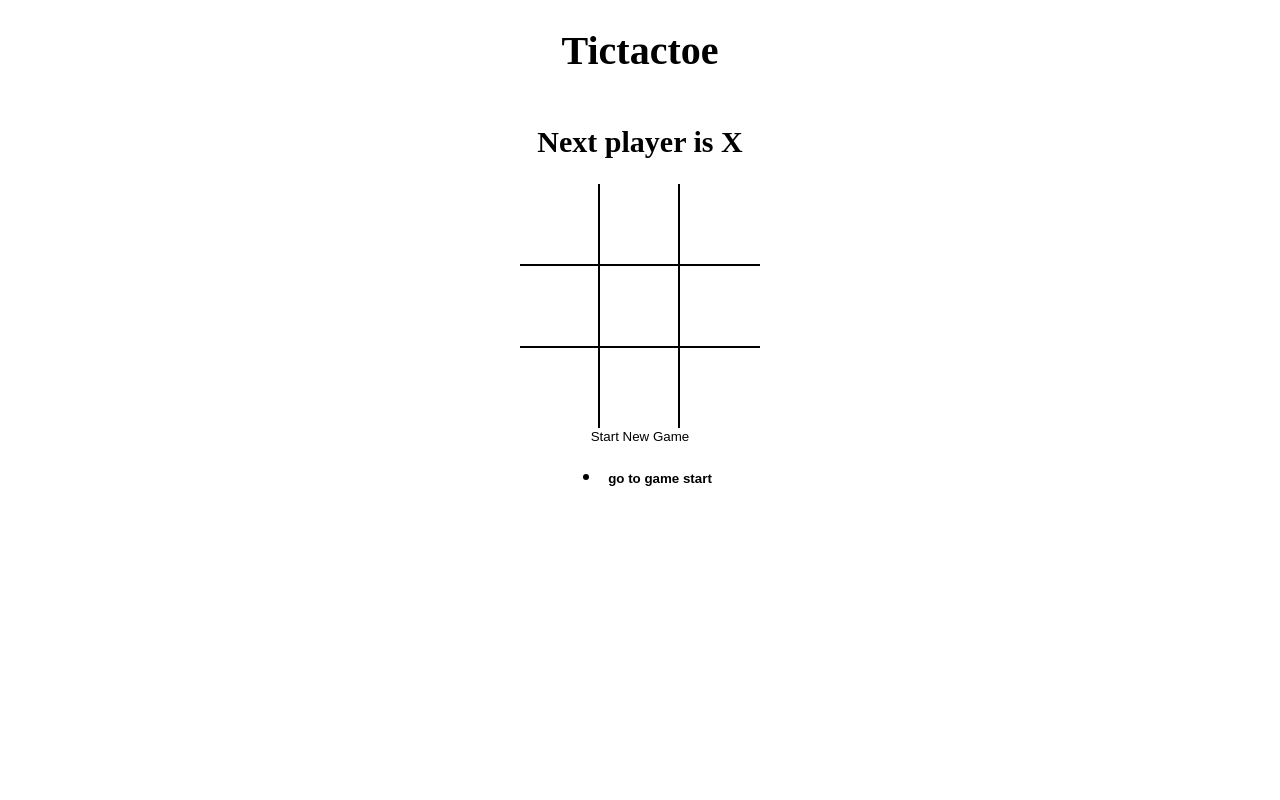
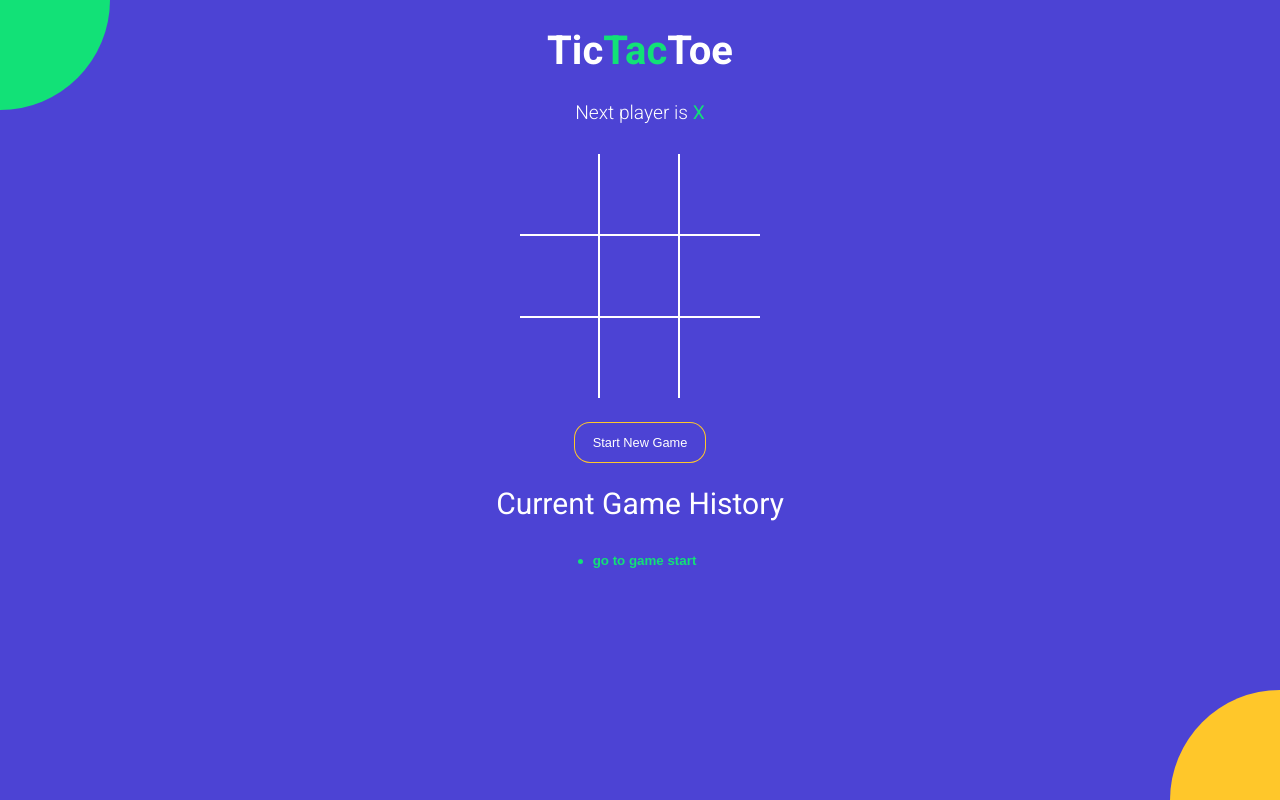
Before and after one commit to Vishwajeet570/tictactoe, a React (Vite) app: page / in a window 1280 px wide. Built offline with nearby package versions, Linux system fonts and the light colour scheme; the HTML template or start-up script is replaced by a standard one.

Commit message:
styled the entire app

```diff
--- a/index.html
+++ b/index.html
@@ -1,7 +1,14 @@
 <!DOCTYPE html>
 <html>
   <head>
-    <title>React Vite Micro App</title>
+    <meta charset="UTF-8" />
+    <meta name="viewport" content="width=device-width, initial-scale=1.0" />
+    <meta http-equiv="X-UA-Compatible" content="ie=edge" />
+    <link
+      href="https://fonts.googleapis.com/css?family=Roboto:300,400,700&display=swap"
+      rel="stylesheet"
+    />
+    <title>TIC TAC TOE</title>
   </head>
   <body>
     <div id="root"></div>
--- a/src/App.jsx
+++ b/src/App.jsx
@@ -41,17 +41,25 @@
   return (
     <div className="app">
       {/*react.fragments or div upr wale arrow me*/}
-      <h1>Tictactoe</h1>
+      <h1>
+        Tic<span className="text-green">Tac</span>Toe
+      </h1>
       <Status winner={winner} current={current} />
       <Board
         board={current.board}
         handleSquareClick={handleSquareClick}
         winningsquares={winningsquares}
       />
-      <button type="button" onClick={setNewGame}>
+      <button
+        type="button"
+        onClick={setNewGame}
+        className={`btn-reset ${winner ? 'active' : ''}`}
+      >
         Start New Game
       </button>
+      <h2 style={{ fontWeight: 'normal' }}>Current Game History</h2>
       <History history={history} moveTo={moveTo} currentMove={currentMove} />
+      <div className="bg-balls" />
     </div>
   );
 };
--- a/src/components/History.jsx
+++ b/src/components/History.jsx
@@ -2,14 +2,13 @@
 
 const History = ({ history, moveTo, currentMove }) => {
   return (
-    <ul>
+    <div className="history-wrapper">
+      <ul className="history">
         {history.map((_, move) => {
           return (
             <li key={move}>
               <button
-              style={{
-                fontWeight: move === currentMove ? 'bold' : 'normal',
-              }}
+                className={`btn-move ${move === currentMove ? 'active' : ''}`}
                 type="button"
                 onClick={() => {
                   moveTo(move);
@@ -21,6 +20,7 @@
           );
         })}
       </ul>
+    </div>
   );
 };
 
--- a/src/components/Square.jsx
+++ b/src/components/Square.jsx
@@ -8,7 +8,9 @@
   return (
     <button
       type="button"
-      className="square"
+      className={`square ${iswinningsquare ? 'winning' : ''} ${
+        value === 'X' ? 'text-green' : 'text-orange'
+      }`}
       onClick={onClick}
       style={{ fontWeight: iswinningsquare ? 'bold' : 'normal' }}
     >
--- a/src/components/Status.jsx
+++ b/src/components/Status.jsx
@@ -11,13 +11,31 @@
     /*return boolean value*/
   }
   return (
-    <h2>
-      {winner && `winner is ${winner}`}
-      {!winner &&
-        !noMovesLeft &&
-        `Next player is ${current.isXNext ? 'X' : 'O'}`}
-      {!winner && noMovesLeft && `Match Tied`}
-    </h2>
+    <div className="status-message">
+      {winner && (
+        <>
+          Winner is{''}
+          <span className={winner === 'X' ? 'text-green' : 'text-orange'}>
+            {' '}
+            {winner}
+          </span>
+        </>
+      )}
+      {!winner && !noMovesLeft && (
+        <>
+          Next player is{' '}
+          <span className={current.isXNext ? 'text-green' : 'text-orange'}>
+            {current.isXNext ? 'X' : 'O'}
+          </span>
+        </>
+      )}
+      {!winner && noMovesLeft && (
+        <>
+          <span className="text-green">X </span>and
+          <span className="text-orange"> O </span> Tied
+        </>
+      )}
+    </div>
   );
 };
 
--- a/src/components/styles/root.scss
+++ b/src/components/styles/root.scss
@@ -41,3 +41,176 @@
     }
   }
 }
+//new styles
+$green: #12e177;
+$orange: #ffc72a;
+$blue: #4c43d4;
+
+body {
+  font-family: 'Roboto', sans-serif;
+  background-color: $blue;
+  color: #fff;
+  padding: 0;
+  margin: 0;
+}
+
+button {
+  background: none;
+  border: none;
+  outline: none;
+  &:hover {
+    cursor: pointer;
+  }
+}
+
+.app {
+  font-size: 20px;
+  display: flex;
+  flex-direction: column;
+  align-items: center;
+}
+
+.text-green {
+  color: $green;
+}
+
+.text-orange {
+  color: $orange;
+}
+
+.history-wrapper {
+  width: 300px;
+  text-align: center;
+  margin-bottom: 20px;
+  .history {
+    display: inline-block;
+    padding: 0;
+    margin: 0;
+    li {
+      list-style: none;
+      text-align: left;
+      &:before {
+        content: '';
+        border-radius: 50%;
+        display: inline-block;
+        height: 5px;
+        width: 5px;
+        background-color: $green;
+        margin-right: 4px;
+        margin-bottom: 1px;
+      }
+
+      .btn-move {
+        color: #fff;
+        &.active {
+          font-weight: bold;
+          color: $green;
+        }
+      }
+    }
+  }
+}
+
+.status-message {
+  margin-bottom: 30px;
+  font-size: 1.2rem;
+  font-weight: lighter;
+  span {
+    font-weight: normal;
+  }
+}
+
+.btn-reset {
+  font-size: 0.8rem;
+  color: #fff;
+  border-radius: 15px;
+  padding: 12px 18px;
+  margin-top: 25px;
+  transition: all 0.2s;
+  background-color: $blue;
+  box-shadow: 0px 0px 0px 1px $orange;
+  &.active {
+    background-color: $orange;
+    box-shadow: none;
+  }
+}
+
+.board {
+  .board-row {
+    display: flex;
+    flex-direction: row;
+    border-bottom: 2px solid #fff;
+    &:last-child {
+      border-bottom: none;
+    }
+    .square {
+      width: 80px;
+      height: 80px;
+      border-right: 2px solid #fff;
+      font-size: 2.5rem;
+      padding: 0;
+      overflow: hidden;
+      transition: all 0.2s;
+      &:last-child {
+        border-right: none;
+      }
+      &.winning {
+        animation: scaleText 1.4s infinite;
+        @keyframes scaleText {
+          0% {
+            transform: 2.5rem;
+          }
+          50% {
+            font-size: 3.5rem;
+          }
+          100% {
+            font-size: 2.5rem;
+          }
+        }
+      }
+    }
+  }
+}
+
+.bg-balls {
+  position: fixed;
+  top: 0;
+  left: 0;
+  right: 0;
+  bottom: 0;
+  min-width: 100%;
+  z-index: -1;
+
+  &:before,
+  &:after {
+    content: '';
+    position: absolute;
+    width: 150px;
+    height: 150px;
+    border-radius: 50%;
+  }
+
+  &:before {
+    background-color: $orange;
+    right: -75px;
+    bottom: -75px;
+    @media screen and (min-width: 476px) {
+      width: 220px;
+      height: 220px;
+      right: -110px;
+      bottom: -110px;
+    }
+  }
+
+  &:after {
+    background-color: $green;
+    top: -75px;
+    left: -75px;
+    @media screen and (min-width: 476px) {
+      width: 220px;
+      height: 220px;
+      top: -110px;
+      left: -110px;
+    }
+  }
+}
```
Lines whose indentation alone changed are shown as unchanged.
